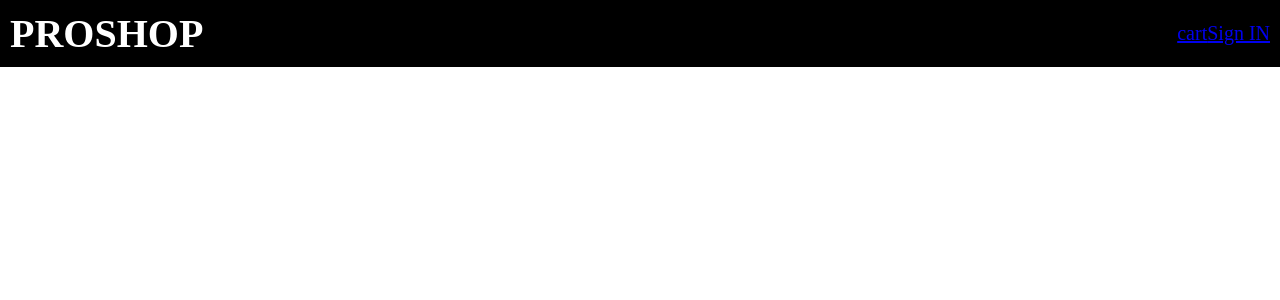
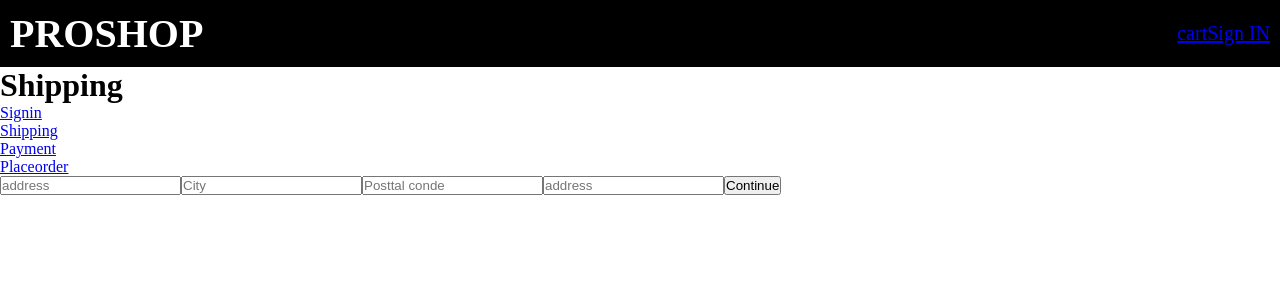
Before and after one commit to Pavanarathod/proshop-mern-stack-application, a React (Create React App) app in the folder proshop/: page /shipping in a window 1280 px wide. Shown: the top 300 px of the page. Built offline with nearby package versions, Linux system fonts and the light colour scheme.

Commit message:
Adding More shipping pages and checkout navigation

```diff
--- a/proshop/src/App.js
+++ b/proshop/src/App.js
@@ -7,12 +7,14 @@ import CartPage from "./pages/CartPage";
 import LoginPage from "./pages/LoginPage";
 import Register from "./pages/Register";
 import ProfilePage from "./pages/ProfilePage";
+import ShippingPage from "./pages/ShippingPage";
 
 function App() {
   return (
     <BrowserRouter>
       <Header />
       <main className="container">
+        <Route path="/shipping" component={ShippingPage} />
         <Route path="/login" component={LoginPage} />
         <Route path="/register" component={Register} />
         <Route path="/profile" component={ProfilePage} />
--- a/proshop/src/actions/cartActions.js
+++ b/proshop/src/actions/cartActions.js
@@ -27,3 +27,9 @@ export const removeFromCart = (id) => async (dispatch, getState) => {
 
   localStorage.setItem("cartItems", JSON.stringify(getState().cart.cartItems));
 };
+
+export const saveShippingAddress = (data) => async (dispatch) => {
+  dispatch(cartActions.saveCartData(data));
+
+  localStorage.setItem("shippingData", JSON.stringify(data));
+};
--- /dev/null
+++ b/proshop/src/components/CheckoutSteps.js
@@ -0,0 +1,31 @@
+import { Link } from "react-router-dom";
+const CheckoutSteps = ({ step1, step2, step3, step4 }) => {
+  return (
+    <nav>
+      <ul>
+        <li>
+          {step1 ? <Link to="/login">Signin</Link> : <a href="#">Sign IN</a>}
+        </li>
+        <li>
+          {step2 ? (
+            <Link to="/shipping">Shipping</Link>
+          ) : (
+            <a href="#">Shipping</a>
+          )}
+        </li>
+        <li>
+          {step1 ? <Link to="/payment">Payment</Link> : <a href="#">Payment</a>}
+        </li>
+        <li>
+          {step1 ? (
+            <Link to="/placeorder">Placeorder</Link>
+          ) : (
+            <a href="#">Placeorder</a>
+          )}
+        </li>
+      </ul>
+    </nav>
+  );
+};
+
+export default CheckoutSteps;
--- a/proshop/src/features/cartSlice.js
+++ b/proshop/src/features/cartSlice.js
@@ -3,11 +3,15 @@ import { createSlice } from "@reduxjs/toolkit";
 const cartItemsFromStorage = localStorage.getItem("cartItems")
   ? JSON.parse(localStorage.getItem("cartItems"))
   : [];
+const shippingAddressFromStorage = localStorage.getItem("shippingData")
+  ? JSON.parse(localStorage.getItem("shippingData"))
+  : {};
 
 const cartSlice = createSlice({
   name: "cart",
   initialState: {
     cartItems: cartItemsFromStorage,
+    shippingAddress: shippingAddressFromStorage,
   },
   reducers: {
     addItem: (state, action) => {
@@ -39,6 +43,10 @@ const cartSlice = createSlice({
 
       state.cartItems = newCartItem;
     },
+
+    saveCartData: (state, action) => {
+      state.shippingAddress = action.payload;
+    },
   },
 });
 
--- a/proshop/src/pages/CartPage.js
+++ b/proshop/src/pages/CartPage.js
@@ -7,10 +7,9 @@ const CartPage = ({ match, location, history }) => {
   const { _id } = match.params;
   const cartItems = useSelector((state) => state.cart.cartItems);
   const products = useSelector((state) => state.cart.cartItems);
-  console.log(products);
+
   const qty = location.search ? Number(location.search.split("=")[1]) : 1;
   const dispatch = useDispatch();
-  console.log(cartItems);
 
   useEffect(() => {
     if (_id) {
@@ -23,7 +22,7 @@ const CartPage = ({ match, location, history }) => {
   };
 
   const checkout = () => {
-    history.push("/login?redirect=shippping");
+    history.push("/login?redirect=shipping");
   };
 
   return (
--- /dev/null
+++ b/proshop/src/pages/PaymentPage.js
@@ -0,0 +1,5 @@
+const PaymentPage = () => {
+  return <div></div>;
+};
+
+export default PaymentPage;
--- /dev/null
+++ b/proshop/src/pages/ShippingPage.js
@@ -0,0 +1,68 @@
+import { useState } from "react";
+import { useDispatch, useSelector } from "react-redux";
+import { saveShippingAddress } from "../actions/cartActions";
+import CheckoutSteps from "../components/CheckoutSteps";
+
+const ShippingPage = ({ history }) => {
+  const cart = useSelector((state) => state.cart);
+  const dispatch = useDispatch();
+  const { shippingAddress } = cart;
+  const [address, setAddress] = useState(shippingAddress.address);
+  const [city, setCity] = useState(shippingAddress.city);
+  const [postalCode, setPostalCode] = useState(shippingAddress.postalCode);
+  const [country, setCountry] = useState(shippingAddress.country);
+
+  const submitHandler = (e) => {
+    e.preventDefault();
+    dispatch(
+      saveShippingAddress({
+        address,
+        city,
+        postalCode,
+        country,
+      })
+    );
+
+    history.push("/payment");
+  };
+
+  return (
+    <div>
+      <h1>Shipping</h1>
+      <CheckoutSteps step1 step2 />
+      <form onSubmit={submitHandler}>
+        <input
+          value={address}
+          onChange={(e) => setAddress(e.target.value)}
+          type="text"
+          placeholder="address"
+          required
+        />
+        <input
+          value={city}
+          onChange={(e) => setCity(e.target.value)}
+          type="text"
+          placeholder="City"
+          required
+        />
+        <input
+          value={postalCode}
+          onChange={(e) => setPostalCode(e.target.value)}
+          type="text"
+          placeholder="Posttal conde"
+          required
+        />
+        <input
+          value={country}
+          onChange={(e) => setCountry(e.target.value)}
+          type="text"
+          placeholder="address"
+          required
+        />
+        <button type="submit">Continue</button>
+      </form>
+    </div>
+  );
+};
+
+export default ShippingPage;
```
